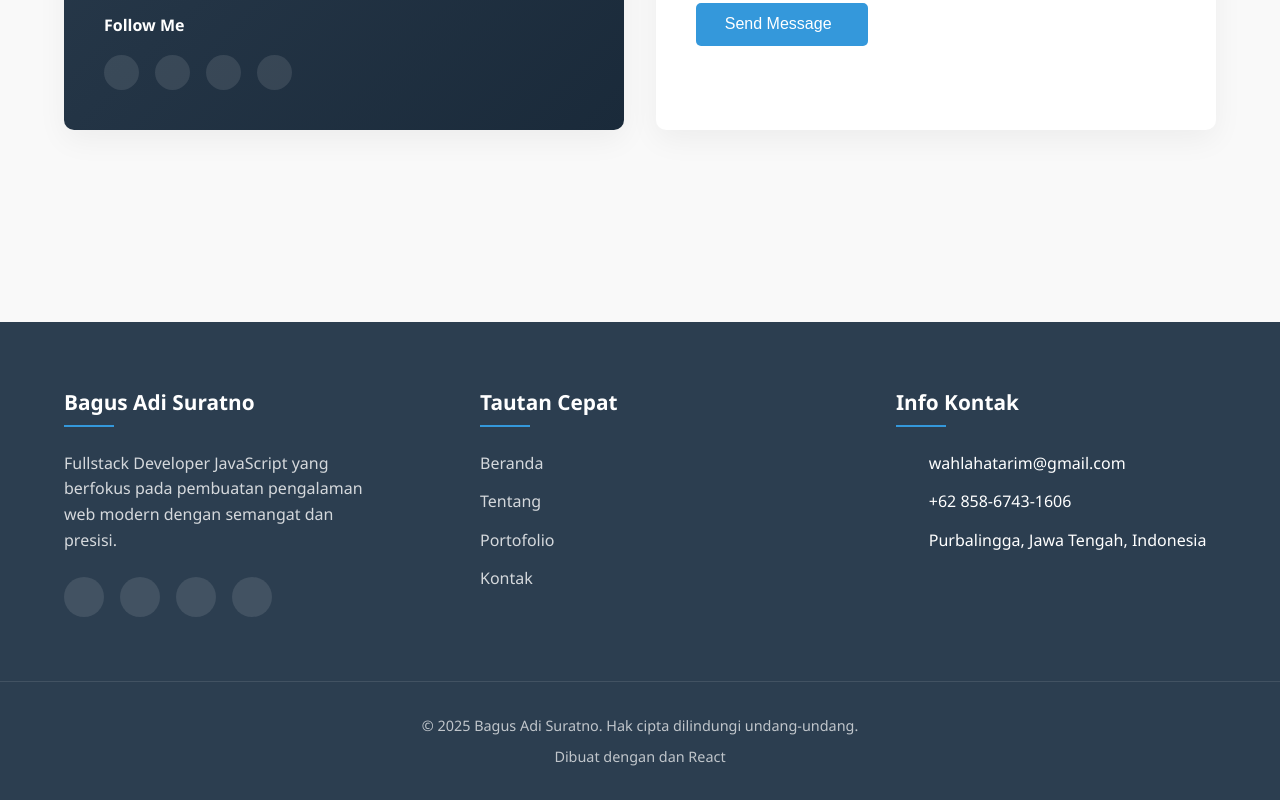
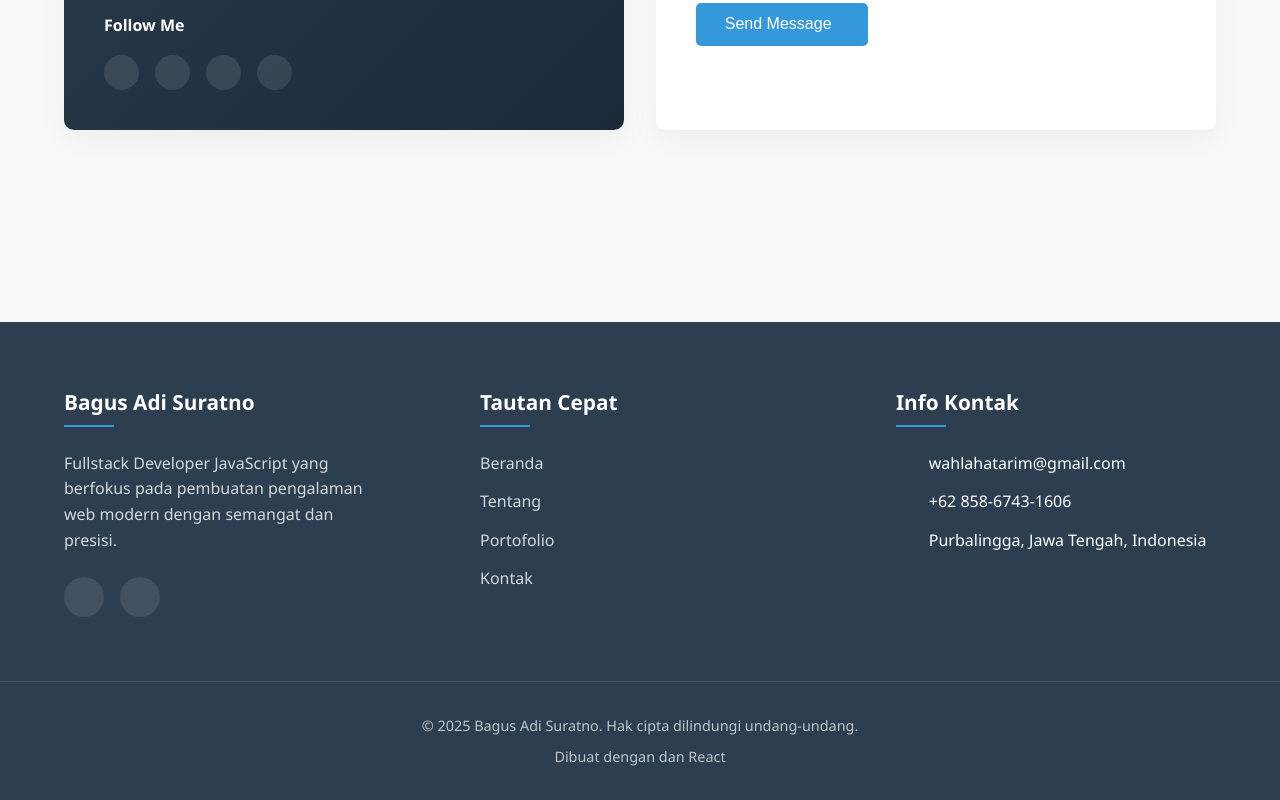
Before and after one commit to adiwebpro/adi-frontend, a React (Create React App) app: page /contact in a window 1280 px wide. Shown: the part 758-1558 px from the top of the page. Built offline with nearby package versions, Linux system fonts and the light colour scheme.

Commit message:
Update Footer.js

```diff
--- a/src/pages/Footer.js
+++ b/src/pages/Footer.js
@@ -17,16 +17,10 @@ const Footer = () => {
           <h3>Bagus Adi Suratno</h3>
           <p>Fullstack Developer JavaScript yang berfokus pada pembuatan pengalaman web modern dengan semangat dan presisi.</p>
           <div className="footer-social">
-            <a href="https://github.com" target="_blank" rel="noopener noreferrer">
+            <a href="https://github.com/adiwebpro/adi-frontend" target="_blank" rel="noopener noreferrer">
               <i className="fab fa-github"></i>
             </a>
-            <a href="https://linkedin.com" target="_blank" rel="noopener noreferrer">
-              <i className="fab fa-linkedin-in"></i>
-            </a>
-            <a href="https://twitter.com" target="_blank" rel="noopener noreferrer">
-              <i className="fab fa-twitter"></i>
-            </a>
-            <a href="https://instagram.com" target="_blank" rel="noopener noreferrer">
+            <a href="https://www.instagram.com/adi_kheir?igsh=MTF4dW44eHh1OHY4" target="_blank" rel="noopener noreferrer">
               <i className="fab fa-instagram"></i>
             </a>
           </div>
```
